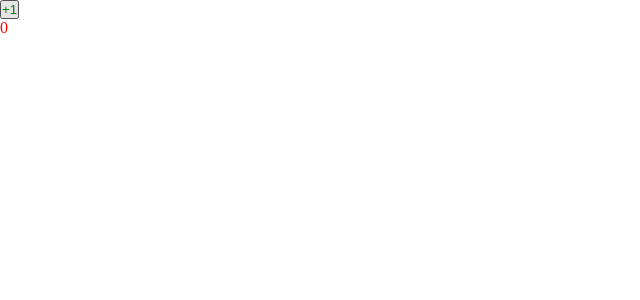
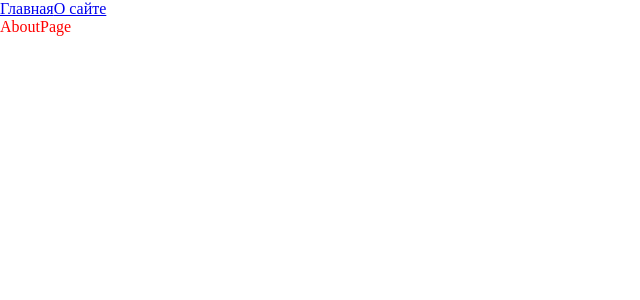
Before and after one commit to trubitsynandrey/production-project, a React app: page /about in a window 1280 px wide. Shown: the top 300 px of the page, without its empty margins (0-640 px from the left). Built offline with nearby package versions, Linux system fonts and the light colour scheme.

Commit message:
feat: react lazy, code splitting

```diff
--- a/src/components/App.tsx
+++ b/src/components/App.tsx
@@ -1,11 +1,26 @@
-import { Counter } from './Counter'
+import { Suspense } from 'react'
+import { Link } from 'react-router-dom'
+import { Route, Routes } from 'react-router-dom'
+import { AboutPageLazy } from '../pages/AboutPage/AboutPageLazy'
+import { MainPageLazy } from '../pages/MainPage/MainPageLazy'
 import './index.scss'
 
 
 export const App = () => {
   return (
     <div className="app">
-      <Counter />
+      <Link to={'/'}>
+        Главная
+      </Link>
+      <Link to={'/about'}>
+        О сайте
+      </Link>
+      <Suspense fallback={<div>Loading...</div>}>
+        <Routes>
+          <Route path={'/about'} element={<AboutPageLazy />} />
+          <Route path={'/'} element={<MainPageLazy />} />
+        </Routes>
+      </Suspense>
     </div>
   )
 }
--- a/src/index.tsx
+++ b/src/index.tsx
@@ -1,8 +1,11 @@
 import { render } from 'react-dom'
+import { BrowserRouter } from 'react-router-dom'
 import { App } from './components/App'
 import { Counter } from './components/Counter'
 
 render(
-  <App />,
+  <BrowserRouter>
+    <App />
+  </BrowserRouter>,
   document.getElementById('root')
 )
--- /dev/null
+++ b/src/pages/AboutPage/AboutPage.tsx
@@ -0,0 +1,8 @@
+
+const AboutPage = () => {
+  return (
+    <div>AboutPage</div>
+  )
+}
+
+export default AboutPage
--- /dev/null
+++ b/src/pages/AboutPage/AboutPageLazy.tsx
@@ -0,0 +1,7 @@
+import { lazy } from 'react';
+
+export const AboutPageLazy = lazy(
+  () => new Promise(resolve => {
+    //@ts-ignore
+    setTimeout(() => resolve(import('./AboutPage')), 1500)
+  }))
--- /dev/null
+++ b/src/pages/MainPage/MainPage.tsx
@@ -0,0 +1,8 @@
+
+const MainPage = () => {
+  return (
+    <div>MainPage</div>
+  )
+}
+
+export default MainPage
--- /dev/null
+++ b/src/pages/MainPage/MainPageLazy.tsx
@@ -0,0 +1,7 @@
+import { lazy } from 'react';
+
+export const MainPageLazy = lazy(() =>
+  new Promise(resolve => {
+    //@ts-ignore
+    setTimeout(() => resolve(import('./MainPage')), 1500)
+  }))
--- a/tsconfig.json
+++ b/tsconfig.json
@@ -2,7 +2,7 @@
   "compilerOptions": {
     "outDir": "./dist/",
     "noImplicitAny": true,
-    "module": "es6",
+    "module": "ESNext",
     "target": "es5",
     "jsx": "react-jsx",
     "allowJs": true,
```
Also changed, not shown: package.json (+4 -3 lines), 9 other files (tests, documents, lock files or other folders).
